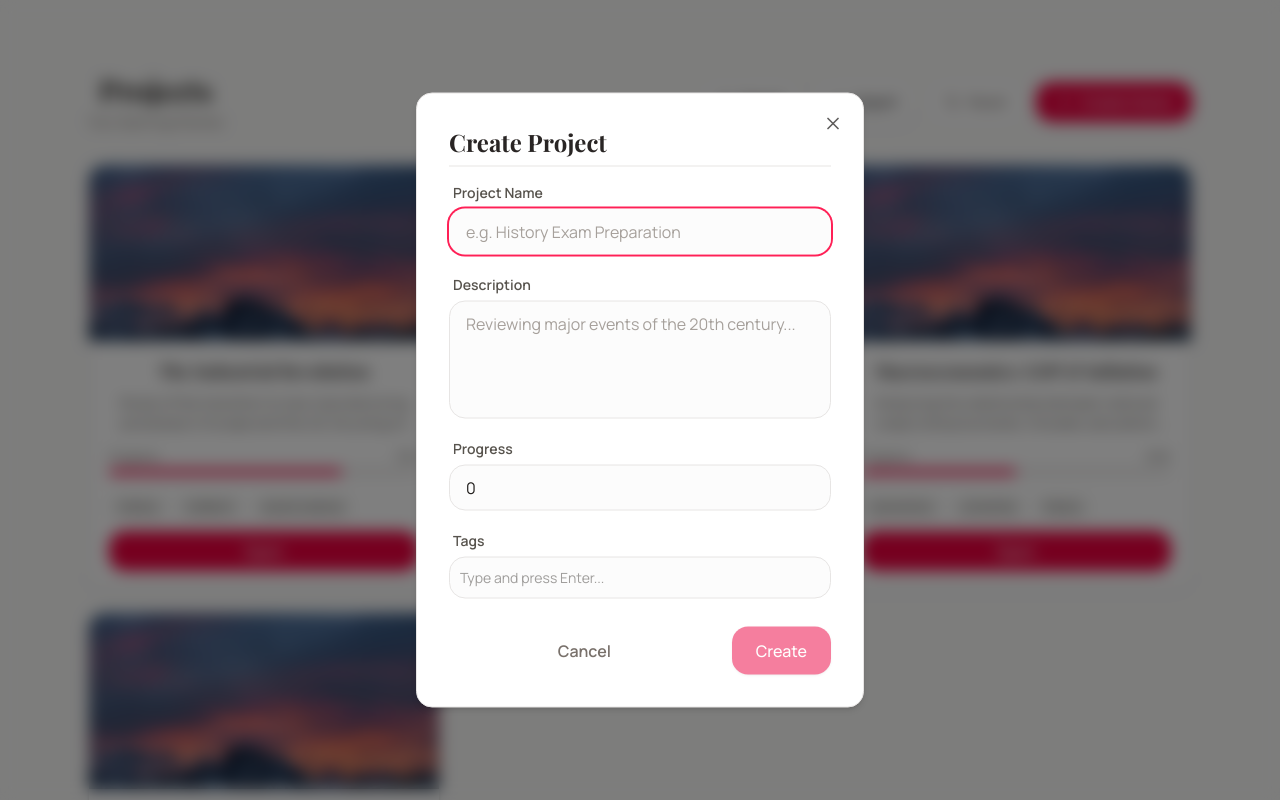
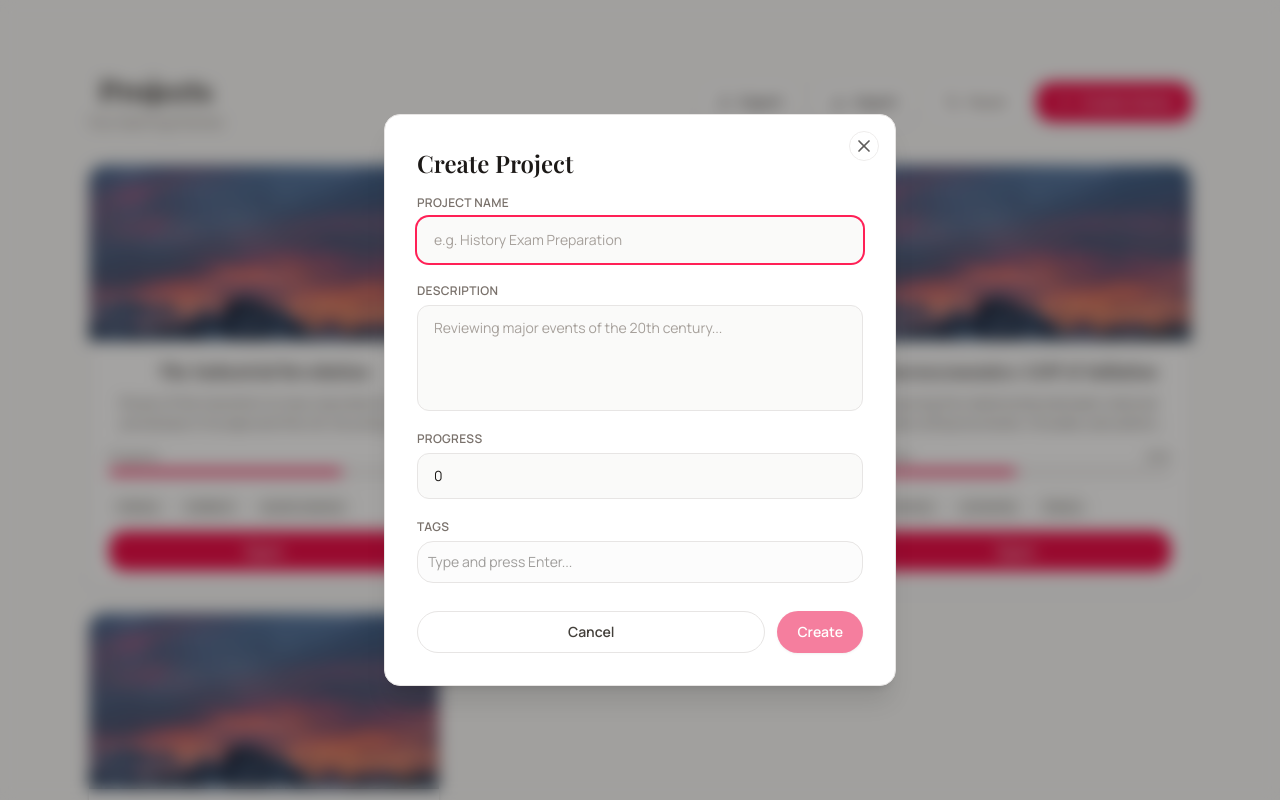
Before and after one commit to AlexandraFilina/knowledge-base, a React (Vite) app: page /projects in a window 1280 px wide. Both pictures are taken after a click on the button "Create theme". Shown: the top 800 px of the page. Built offline with nearby package versions, Linux system fonts and the light colour scheme.

Commit message:
style(project): polish dialog and form

```diff
--- a/src/features/project/components/ProjectForm.tsx
+++ b/src/features/project/components/ProjectForm.tsx
@@ -50,12 +50,12 @@ export default function ProjectForm({
   return (
     <form onSubmit={handleSubmit(onSubmit)} className="flex flex-col gap-5">
       <div className="flex flex-col gap-1.5">
-        <label className="text-sm font-semibold text-stone-600 ml-1">
+        <label className="text-xs font-semibold uppercase tracking-wide text-stone-500">
           Project Name
         </label>
 
         <input
-          className="w-full px-4 py-2.5 rounded-2xl border border-stone-200 outline-none focus:ring-2 focus:ring-rose-500 focus:border-transparent transition-all placeholder:text-stone-400 bg-stone-50/50 resize-none"
+          className="w-full px-4 py-3 text-sm text-stone-900 placeholder:text-stone-400 bg-stone-50 border border-stone-200 rounded-xl outline-none focus:outline-none focus:ring-2 focus:ring-rose-500 focus:border-transparent transition-all resize-none"
           {...register("title", {
             required: "Title is required",
             minLength: {
@@ -66,13 +66,13 @@ export default function ProjectForm({
           placeholder="e.g. History Exam Preparation"
         />
         {errors.title && (
-          <span className="text-sm text-red-500 ml-1">
+          <span className="text-xs text-rose-700 mt-1">
             {errors.title.message}
           </span>
         )}
       </div>
       <div className="flex flex-col gap-1.5">
-        <label className="text-sm font-semibold text-stone-600 ml-1">
+        <label className="text-xs font-semibold uppercase tracking-wide text-stone-500">
           Description
         </label>
 
@@ -86,22 +86,22 @@ export default function ProjectForm({
           })}
           placeholder="Reviewing major events of the 20th century..."
           rows={4}
-          className="w-full px-4 py-2.5 rounded-2xl border border-stone-200 outline-none focus:ring-2 focus:ring-rose-500 focus:border-transparent transition-all placeholder:text-stone-400 bg-stone-50/50 resize-none"
+          className="w-full px-4 py-3 text-sm text-stone-900 placeholder:text-stone-400 bg-stone-50 border border-stone-200 rounded-xl outline-none focus:outline-none focus:ring-2 focus:ring-rose-500 focus:border-transparent transition-all resize-none"
         />
         {errors.description && (
-          <span className="text-sm text-red-500 ml-1">
+          <span className="text-xs text-rose-700 mt-1">
             {errors.description.message}
           </span>
         )}
       </div>
       <div className="flex flex-col gap-1.5">
-        <label className="text-sm font-semibold text-stone-600 ml-1">
+        <label className="text-xs font-semibold uppercase tracking-wide text-stone-500">
           Progress
         </label>
 
         <input
           type="number"
-          className="w-full px-4 py-2.5 rounded-2xl border border-stone-200 outline-none focus:ring-2 focus:ring-rose-500 focus:border-transparent transition-all placeholder:text-stone-400 bg-stone-50/50 resize-none"
+          className="w-full px-4 py-3 text-sm text-stone-900 placeholder:text-stone-400 bg-stone-50 border border-stone-200 rounded-xl outline-none focus:outline-none focus:ring-2 focus:ring-rose-500 focus:border-transparent transition-all resize-none"
           {...register("progress", {
             required: "Progress is required",
             min: {
@@ -117,13 +117,13 @@ export default function ProjectForm({
           placeholder="0-100"
         />
         {errors.progress && (
-          <span className="text-sm text-red-500 ml-1">
+          <span className="text-xs text-rose-700 mt-1">
             {errors.progress.message}
           </span>
         )}
       </div>
       <div className="flex flex-col gap-1.5">
-        <label className="text-sm font-semibold text-stone-600 ml-1">
+        <label className="text-xs font-semibold uppercase tracking-wide text-stone-500">
           Tags
         </label>
 
@@ -134,13 +134,13 @@ export default function ProjectForm({
         <button
           type="button"
           onClick={onCancel}
-          className="flex-1 px-6 py-3 rounded-2xl font-semibold text-stone-500 hover:bg-stone-100 transition"
+          className="flex-1 bg-white border border-stone-200 text-stone-700 hover:bg-stone-50 rounded-full px-5 py-2.5 text-sm font-semibold transition"
         >
           Cancel
         </button>
 
         <button
-          className="bg-rose-600 hover:bg-rose-700 text-white px-6 py-2 rounded-2xl font-medium transition shadow-sm disabled:opacity-50 disabled:cursor-not-allowed"
+          className="bg-rose-600 hover:bg-rose-700 text-white rounded-full px-5 py-2.5 text-sm font-semibold shadow-sm transition disabled:opacity-50 disabled:cursor-not-allowed"
           type="submit"
           disabled={!isValid || isSubmitting}
         >
--- a/src/features/project/dialogs/ProjectDialog/ProjectDialog.tsx
+++ b/src/features/project/dialogs/ProjectDialog/ProjectDialog.tsx
@@ -33,9 +33,9 @@ export default function ProjectDialog({
   return (
     <Dialog.Root open={isOpen} onOpenChange={handleOpenChange}>
       <Dialog.Portal>
-        <Dialog.Overlay className="fixed inset-0 bg-black/50 backdrop-blur-sm z-50 data-[state=open]:animate-in data-[state=closed]:animate-out data-[state=closed]:fade-out-0 data-[state=open]:fade-in-0" />
-        <Dialog.Content className="fixed left-[50%] top-[50%] z-50 grid w-full max-w-md translate-x-[-50%] translate-y-[-50%] gap-4 border border-stone-200 bg-white p-8 shadow-md duration-200 data-[state=open]:animate-in data-[state=closed]:animate-out data-[state=closed]:fade-out-0 data-[state=open]:fade-in-0 data-[state=closed]:zoom-out-95 data-[state=open]:zoom-in-95 data-[state=closed]:slide-out-to-left-1/2 data-[state=closed]:slide-out-to-top-[48%] data-[state=open]:slide-in-from-left-1/2 data-[state=open]:slide-in-from-top-[48%] rounded-2xl">
-          <Dialog.Title className="text-2xl font-bold text-stone-800 border-b border-stone-200 pb-2">
+        <Dialog.Overlay className="fixed inset-0 bg-stone-900/40 backdrop-blur-sm z-50 data-[state=open]:animate-in data-[state=closed]:animate-out data-[state=closed]:fade-out-0 data-[state=open]:fade-in-0" />
+        <Dialog.Content className="fixed left-[50%] top-[50%] z-50 grid w-full max-w-lg translate-x-[-50%] translate-y-[-50%] gap-4 border border-stone-200 bg-white p-6 sm:p-8 shadow-xl rounded-2xl">
+          <Dialog.Title className="font-serif text-2xl font-semibold text-stone-900">
             {title}
           </Dialog.Title>
 
@@ -49,7 +49,7 @@ export default function ProjectDialog({
 
           <Dialog.Close asChild>
             <button
-              className="absolute right-4 top-4 rounded-full p-1 opacity-70 hover:opacity-100 focus:outline-none focus:ring-2 focus:ring-rose-500 disabled:pointer-events-none"
+              className="absolute right-4 top-4 rounded-full bg-white/80 border border-stone-200 p-1 opacity-70 hover:opacity-100 hover:bg-stone-50 focus:outline-none focus:ring-2 focus:ring-rose-500 disabled:pointer-events-none"
               aria-label="Close"
             >
               <svg
```
